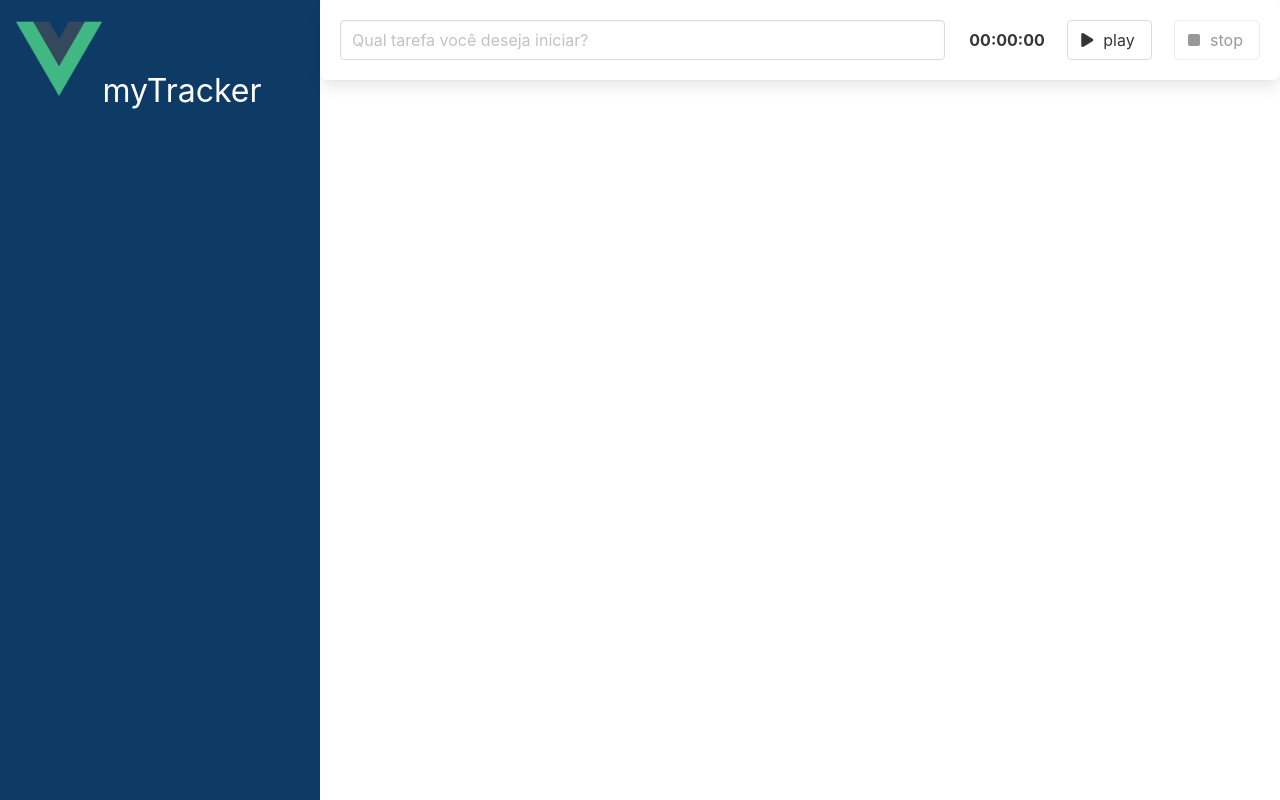
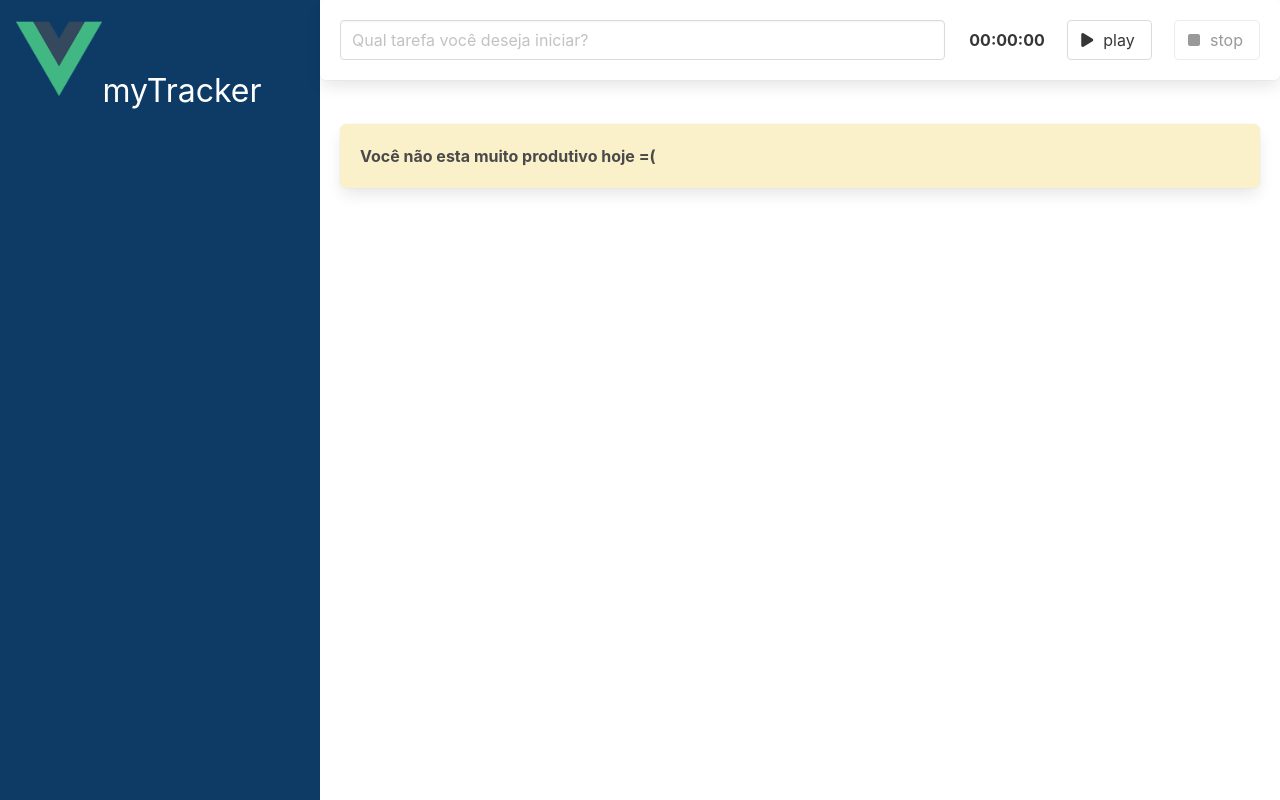
Before and after one commit to dunirvana/my-tracker, a Vue app: page / in a window 1280 px wide. Built offline with nearby package versions, Linux system fonts and the light colour scheme.

Commit message:
Incluido mensagem para quando não existem tarefas realizadas.

```diff
--- a/src/App.vue
+++ b/src/App.vue
@@ -7,6 +7,9 @@
       <Formulario @aoSalvarTarefa="salvarTarefa" />
       <div class="lista">
         <Tarefa v-for="(tarefa, index) in tarefas" :key="index" :tarefa="tarefa" />
+        <Box v-if="listaEstaVazia">
+          Você não esta muito produtivo hoje =(
+        </Box>
       </div>
     </div>
   </main>
@@ -18,17 +21,24 @@
 import Formulario from './components/Formulario.vue';
 import Tarefa from './components/Tarefa.vue';
 import ITarefa from './interfaces/ITarefa'
+import Box from './components/Box.vue';
 
 export default defineComponent({
   name: 'App',
   components: {
     BarraLateral,
     Formulario,
-    Tarefa
+    Tarefa,
+    Box
 },
 data() {
   return {
     tarefas: [] as ITarefa[]
+  }
+},
+computed: {
+  listaEstaVazia() : boolean {
+    return this.tarefas.length === 0;
   }
 },
 methods: {
--- /dev/null
+++ b/src/components/Box.vue
@@ -0,0 +1,19 @@
+<template>
+  <div class="box has-text-weight-bold">
+    <slot></slot>
+  </div>
+</template>
+
+<script lang="ts">
+import { defineComponent } from "vue"
+
+export default defineComponent({
+  name: 'Box'
+})
+</script>
+
+<style scoped>
+.box {
+  background: #FAF0CA;
+}
+</style>
--- a/src/components/Tarefa.vue
+++ b/src/components/Tarefa.vue
@@ -1,25 +1,27 @@
 <template>
-  <div class="box has-text-weight-bold">
+  <Box>
     <div class="columns">
       <div class="column is-7">
-        {{ tarefa.descricao }}
+        {{ tarefa.descricao || 'Tarefa sem descrição' }}
       </div>
       <div class="column">
         <Cronometro :tempoEmSegundos="tarefa.duracaoEmSegundos" />
       </div>
     </div>
-  </div>
+  </Box>
 </template>
 
 <script lang="ts">
+import { defineComponent, PropType } from "vue"
 import ITarefa from "@/interfaces/ITarefa"
-import { defineComponent, PropType } from "vue"
 import Cronometro from "./Cronometro.vue"
+import Box from "./Box.vue"
 
 export default defineComponent({
   name: 'Tarefa',
   components: {
-    Cronometro
+    Cronometro,
+    Box
   },
   props: {
     tarefa: {
```
